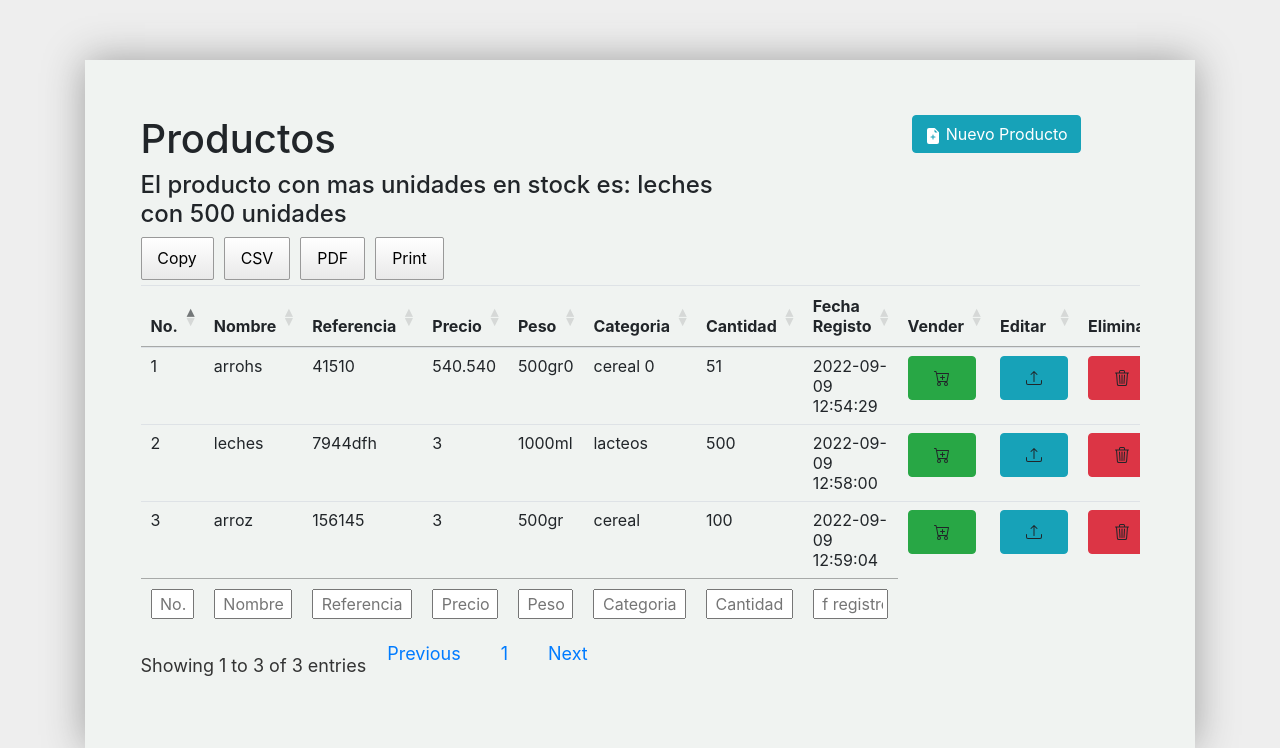
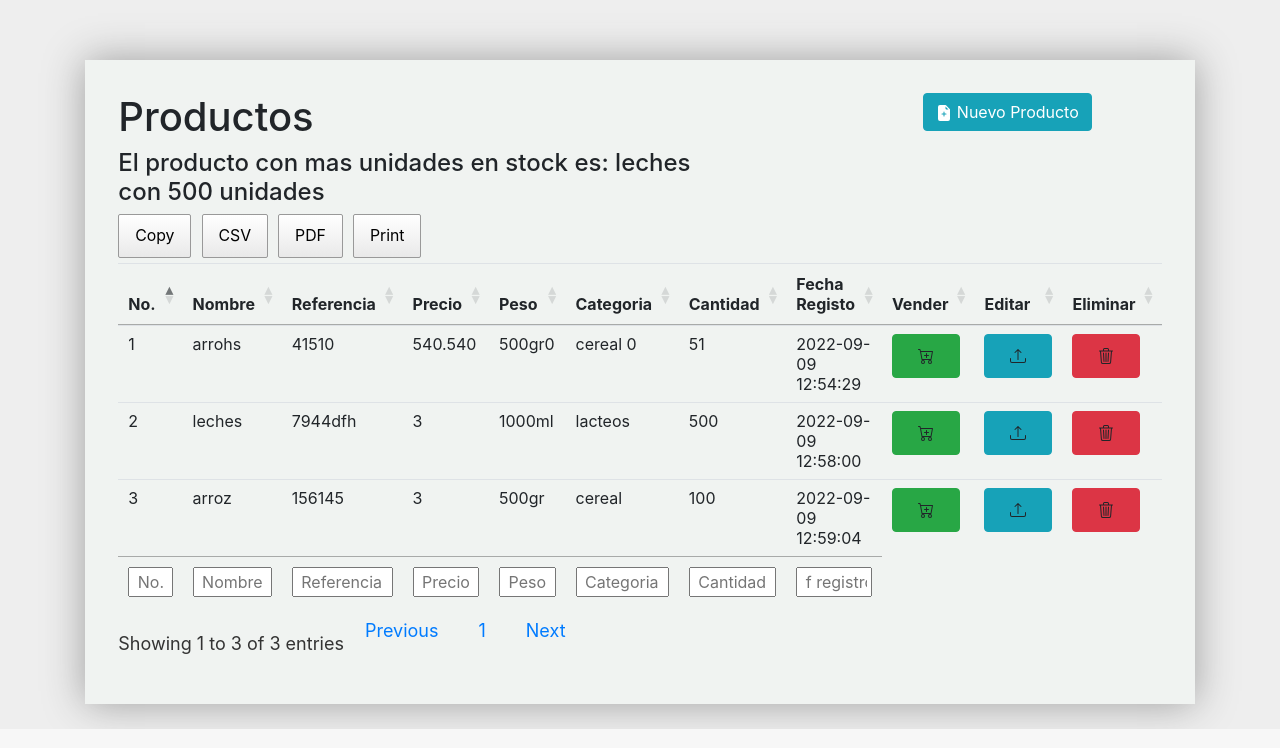
Before and after one commit to NwGuille24/konecta, a PHP site: page /productos.php in a window 1280 px wide. Shown: the part 71-819 px from the top of the page. Run offline with PHP 8.4, Linux system fonts and the light colour scheme; data comes from the database, SQL or seed files in the repository; some libraries are stand-ins or nearby versions.

Commit message:
Update productos.php

```diff
--- a/productos.php
+++ b/productos.php
@@ -13,7 +13,7 @@
 
 <body>
 	<div class="container" style="margin-top: 60px;">
-		<div class="panel panel-" style="background: #f0f3f1;  box-shadow: 0em 0 2.4em #9e9e9e;     padding: 5%;">
+		<div class="panel panel-" style="background: #f0f3f1;  box-shadow: 0em 0 2.4em #9e9e9e;     padding: 3%;">
 			<div class="panel-heading">
 
 				<div class="row">
```
